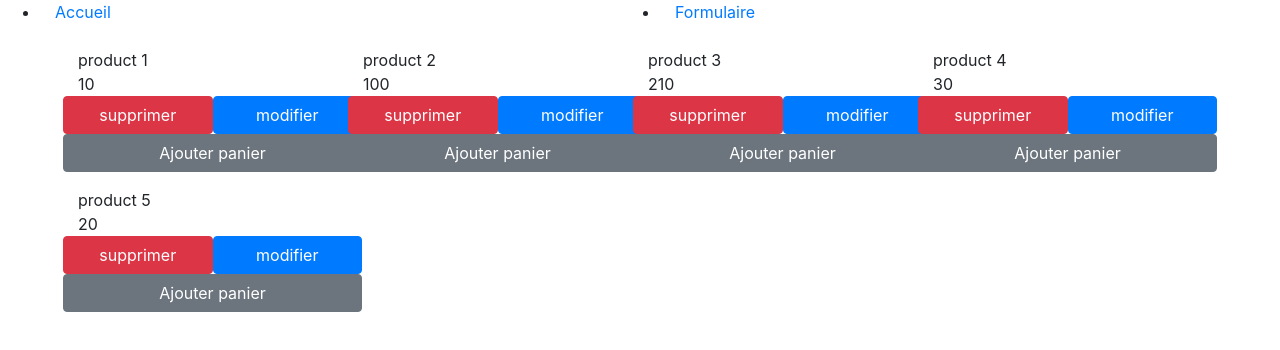
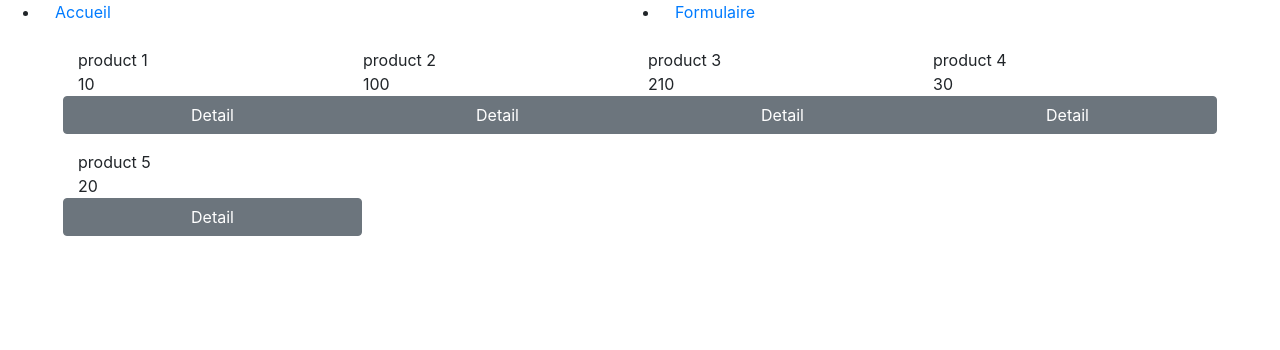
Before and after one commit to ihabAbadi/reactFormationSoftTeam, a React (Create React App) app: page / in a window 1280 px wide. Shown: the top 350 px of the page. Built offline with nearby package versions, Linux system fonts and the light colour scheme.

Commit message:
suite correction panier

```diff
--- a/src/NavigationProducts/Product.js
+++ b/src/NavigationProducts/Product.js
@@ -1,17 +1,46 @@
 import React, { PureComponent } from 'react'
+import { deleteProduct, getProductById } from '../Services/ProductService';
 
-export class Product extends PureComponent  {
+export class Product extends PureComponent {
     constructor(props) {
         super(props);
-        this.state = {  }
+        this.state = {
+            product: {
+                id: undefined,
+                title: undefined,
+                price: undefined
+            }
+        }
     }
 
+    componentDidMount() {
+        const product = getProductById(this.props.match.params.id)
+        if(product != undefined) {
+            this.setState({ product:{...product} });
+        }
+    }
 
+    deleteProduct = () => {
+        //appeler une méthode de notre service pour supprimer le produit
+        deleteProduct(this.state.product.id)
+        this.props.history.push("/")
+    }
+
+    edit = () => {
+        //renvoie vers le formulaire
+    }
+
+    addToCart = () => {
+        //Renvoie vers le panier
+    }
 
     render() {
-        const {product} = this.props
+        const { product } = this.state
         return (
-            <div className="col-3 p-2">
+            <div>
+                {this.state.product.id != undefined
+                    ?
+                    (<div className="col-3 p-2">
                         <div className="row justify-content-center">
                             <div className="col">{product.title}</div>
                         </div>
@@ -19,12 +48,15 @@ export class Product extends PureComponent  {
                             <div className="col">{product.price}</div>
                         </div>
                         <div className="row">
-                    <button className="btn btn-danger col" onClick={() => this.props.deleteProduct(product.id)}>supprimer</button>
+                            <button className="btn btn-danger col" onClick={this.deleteProduct}>supprimer</button>
                             <button className="btn btn-primary col" onClick={() => this.props.edit(product)}>modifier</button>
                             <button className="btn btn-secondary col" onClick={() => this.props.addToCart(product.id)}>Ajouter panier</button>
 
                         </div>
+                    </div>) : (<h1>Aucun produit avec cet id</h1>)}
             </div>
+
+
         );
     }
 }
--- a/src/NavigationProducts/ProductComponent.js
+++ b/src/NavigationProducts/ProductComponent.js
@@ -7,12 +7,10 @@ export class ProductComponent extends PureComponent  {
     }
 
 
-    goToForm = () => {
-        this.props.history.push("/form/"+this.props.id)
+    goToDetail = () => {
+        this.props.history.push("/product/"+this.props.product.id)
     }
-    goToCart = () => {
-        this.props.history.push("/cart/"+this.props.id)
-    }
+
 
     render() {
         const {product} = this.props
@@ -25,9 +23,8 @@ export class ProductComponent extends PureComponent  {
                     <div className="col">{product.price}</div>
                 </div>
                 <div className="row">
-                    <button className="btn btn-danger col" onClick={() => this.props.deleteProduct(product.id)}>supprimer</button>
-                    <button className="btn btn-primary col" onClick={this.goToForm}>modifier</button>
-                    <button className="btn btn-secondary col" onClick={this.goToCart}>Ajouter panier</button>
+
+                    <button className="btn btn-secondary col" onClick={this.goToDetail}>Detail</button>
 
                 </div>
             </div>
--- a/src/NavigationProducts/Products.js
+++ b/src/NavigationProducts/Products.js
@@ -7,17 +7,18 @@ export class Products extends PureComponent {
         super(props);
         this.state = {
             products : [],
-            loading : true,
+            loading : false,
          }
 
     }
 
     componentDidMount() {
         //Appeler des services rest au autre
-        console.log("component mounted")
-        mockApi.then((res) => {
-            this.setState({ loading: false, products :[...res] });
-        }).catch(err=> {});
+        console.log("didMount")
+        // mockApi.then((res) => {
+        //     this.setState({ loading: false, products :[...res] });
+        // }).catch(err=> {});
+        this.setState({ products: [...mockApi()]  });
         //On peut mettre à jour le state
     }
 
@@ -52,7 +53,7 @@ export class Products extends PureComponent {
                 (<div className="row ">
                     {this.state.products.map((element, index) => {
                         return (
-                            <ProductComponent history={this.props} edit={this.edit} deleteProduct={this.deleteProduct} key={index} product={element}></ProductComponent>
+                            <ProductComponent  history={this.props.history} edit={this.edit} deleteProduct={this.deleteProduct} key={index} product={element}></ProductComponent>
                         )
                     })}
                 </div>)}
--- a/src/Services/ProductService.js
+++ b/src/Services/ProductService.js
@@ -1,4 +1,4 @@
-const products = [
+let products = [
     {
         id : 1,
         title : 'product 1',
@@ -26,12 +26,24 @@ const products = [
     },
 ]
 
-export const mockApi = new Promise((resolve, reject) => {
-    setTimeout(() => {
-        resolve(products)
-    }, 5000)
-})
+// export const mockApi = new Promise((resolve, reject) => {
+//     setTimeout(() => {
+//         resolve(products)
+//     }, 5000)
+// })
+
+export const mockApi = () => {
+    return products
+}
 
 export const addProduct = (product) => {
     products.push({...product, id : products.length+1})
 }
+
+export const getProductById = (id) => {
+    return products.find(e => e.id == id)
+}
+
+export const deleteProduct = (id) => {
+    products = products.filter(p => p.id != id)
+}
```
Lines whose indentation alone changed are shown as unchanged.
